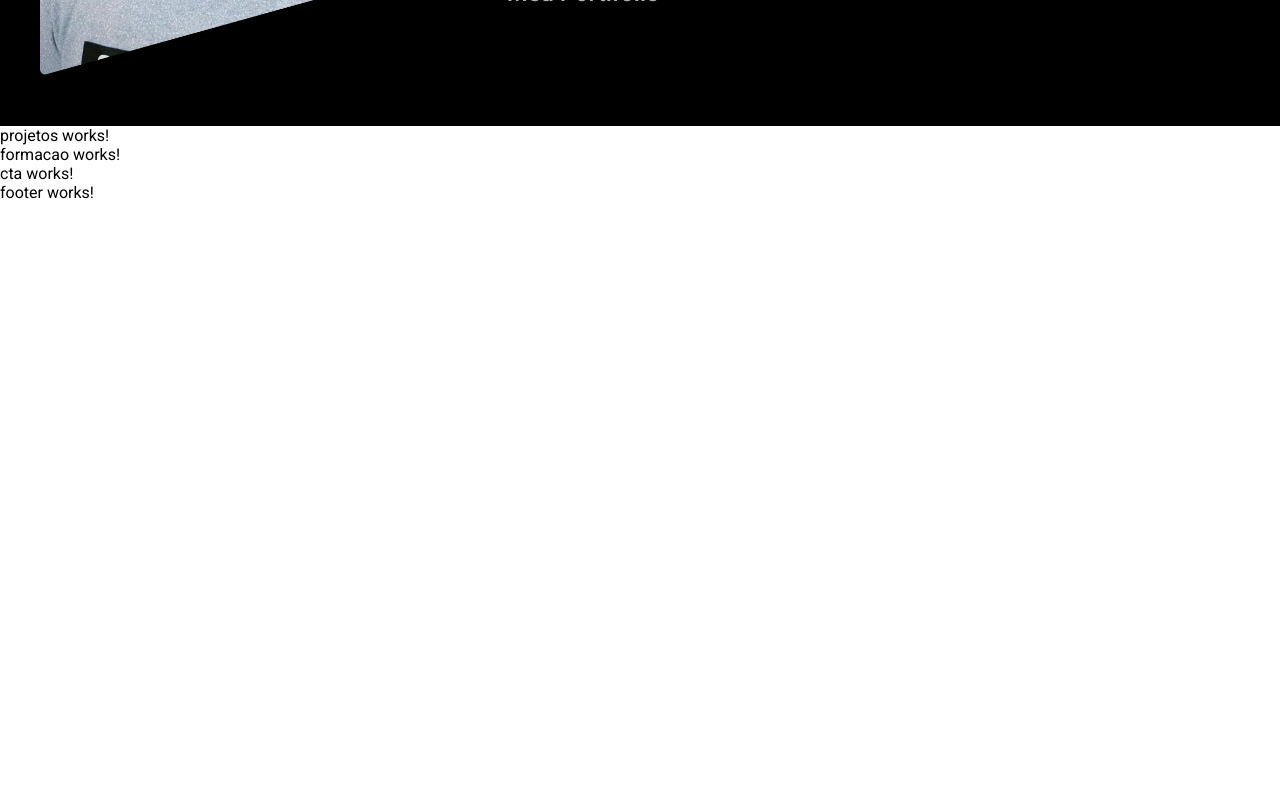
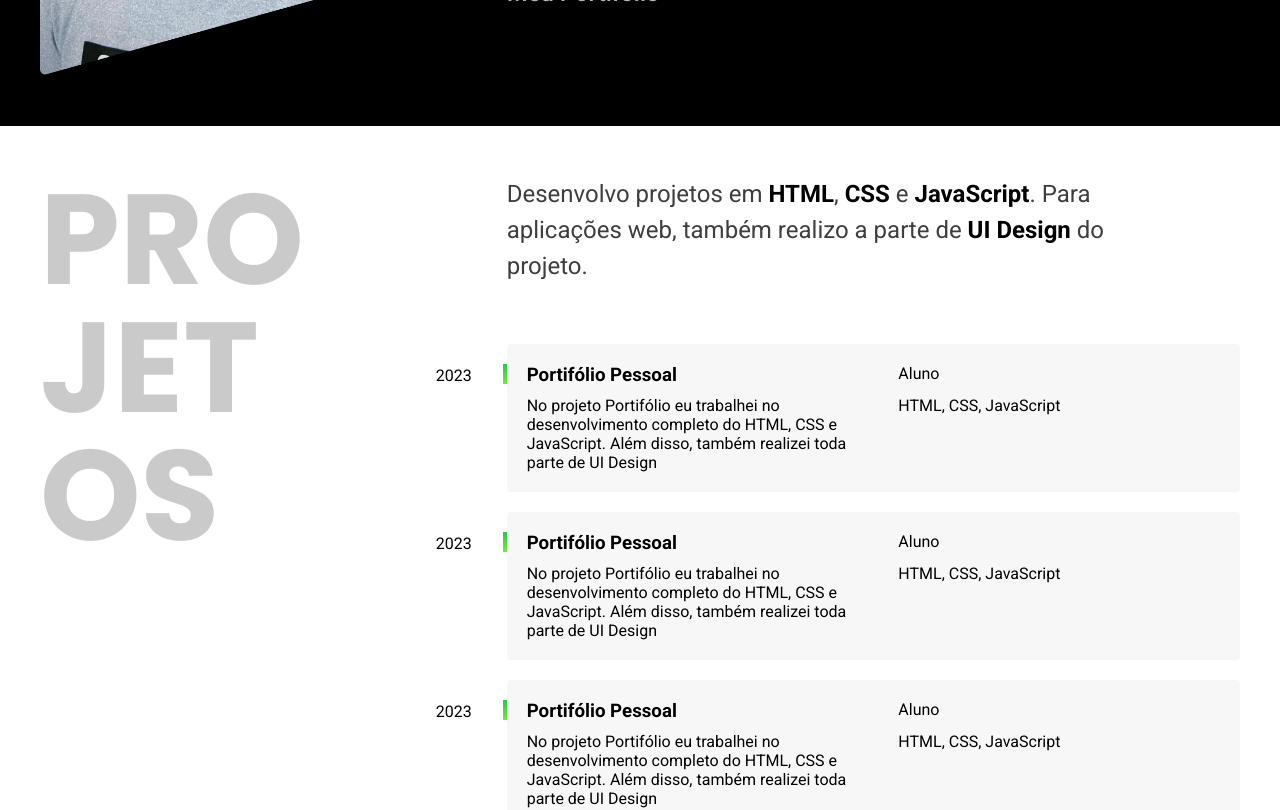
Before and after one commit to herickdevp/Desafio-Enacon, an Angular app: page / in a window 1280 px wide. Shown: the part 600-1410 px from the top of the page. Before the commit the page ends 802 px from the top, so only its background shows below. Built offline with nearby package versions, Linux system fonts and the light colour scheme.

Commit message:
implementacao projetos

```diff
--- a/src/app/app.component.ts
+++ b/src/app/app.component.ts
@@ -7,4 +7,7 @@ import { Component } from '@angular/core';
 })
 export class AppComponent {
   title = 'DesafioEnacon';
+
+  sectionProjetos = 'projetos';
+  sectionFormacao = 'formação';
 }
--- a/src/app/components/home/home/home.component.html
+++ b/src/app/components/home/home/home.component.html
@@ -1,6 +1,7 @@
 <app-header></app-header>
 <app-introducao [name]="userName" [job]="job"></app-introducao>
-<app-projetos></app-projetos>
+<app-projetos [sectionProjetos]="sectionProjetos"></app-projetos>
 <app-formacao></app-formacao>
 <app-cta></app-cta>
 <app-footer></app-footer>
+<!-- [sectionFormacao]="sectionFormacao" -->
--- a/src/app/components/home/home/home.component.ts
+++ b/src/app/components/home/home/home.component.ts
@@ -8,4 +8,6 @@ import { Component } from '@angular/core';
 export class HomeComponent {
   userName = 'Herick';
   job = 'Desenvolvedor Front-End';
+  sectionProjetos = 'projetos';
+  sectionFormacao = 'formação';
 }
--- a/src/app/components/home/projetos/projetos.component.css
+++ b/src/app/components/home/projetos/projetos.component.css
@@ -0,0 +1,49 @@
+.projetos {
+  padding: 50px 0;
+  display: grid;
+  grid-template-columns: 1fr 2fr;
+  gap: 100px;
+}
+
+.projeto {
+  display: grid;
+  grid-template-columns: 1fr 1fr;
+  gap: 10px 50px;
+  padding: 20px;
+  margin-bottom: 20px;
+  background: var(--c1);
+  border-radius: 4px;
+  position: relative;
+  transition: 350ms;
+}
+.projeto:hover {
+  background: var(--c3);
+}
+.projeto::before {
+  content: "";
+  width: 4px;
+  height: 20px;
+  background: var(--gradiente-btn);
+  position: absolute;
+  top: 20px;
+  left: -4px;
+  display: block;
+}
+
+.projeto span {
+  position: absolute;
+  width: 100px;
+  text-align: right;
+  top: 22px;
+  left: -135px;
+}
+
+.descricaoSection {
+  font: 400 1.5rem/1.5 "Roboto", sans-serif;
+  color: var(--c10);
+  max-width: 45ch;
+  margin: 0 0 60px;
+}
+.descricaoSection strong {
+  color: var(--c12);
+}
--- a/src/app/components/home/projetos/projetos.component.html
+++ b/src/app/components/home/projetos/projetos.component.html
@@ -1 +1,24 @@
-<p>projetos works!</p>
+<div class="projetos conteiner">
+  <div>
+    <h2 class="titulo">{{ sectionProjetos }}</h2>
+  </div>
+  <div>
+    <p class="descricaoSection">
+      Desenvolvo projetos em <strong>HTML</strong>, <strong>CSS</strong> e
+      <strong>JavaScript</strong>. Para aplicações web, também realizo a parte
+      de <strong>UI Design</strong> do projeto.
+    </p>
+
+    <div>
+      <ul>
+        <li *ngFor="let projeto of projetos" class="projeto">
+          <span>{{ projeto.ano }}</span>
+          <h3>{{ projeto.nome }}</h3>
+          <p>{{ projeto.funcao }}</p>
+          <p>{{ projeto.descricao }}</p>
+          <p>{{ projeto.linguagens }}</p>
+        </li>
+      </ul>
+    </div>
+  </div>
+</div>
--- a/src/app/components/home/projetos/projetos.component.ts
+++ b/src/app/components/home/projetos/projetos.component.ts
@@ -1,10 +1,37 @@
-import { Component } from '@angular/core';
+import { Component, Input } from '@angular/core';
 
 @Component({
   selector: 'app-projetos',
   templateUrl: './projetos.component.html',
-  styleUrls: ['./projetos.component.css']
+  styleUrls: ['./projetos.component.css'],
 })
 export class ProjetosComponent {
+  @Input() sectionProjetos: String = '';
 
+  projetos = [
+    {
+      nome: 'Portifólio Pessoal',
+      ano: '2023',
+      descricao:
+        'No projeto Portifólio eu trabalhei no desenvolvimento completo do HTML, CSS e JavaScript. Além disso, também realizei toda parte de UI Design',
+      funcao: 'Aluno',
+      linguagens: 'HTML, CSS, JavaScript',
+    },
+    {
+      nome: 'Portifólio Pessoal',
+      ano: '2023',
+      descricao:
+        'No projeto Portifólio eu trabalhei no desenvolvimento completo do HTML, CSS e JavaScript. Além disso, também realizei toda parte de UI Design',
+      funcao: 'Aluno',
+      linguagens: 'HTML, CSS, JavaScript',
+    },
+    {
+      nome: 'Portifólio Pessoal',
+      ano: '2023',
+      descricao:
+        'No projeto Portifólio eu trabalhei no desenvolvimento completo do HTML, CSS e JavaScript. Além disso, também realizei toda parte de UI Design',
+      funcao: 'Aluno',
+      linguagens: 'HTML, CSS, JavaScript',
+    },
+  ];
 }
```
